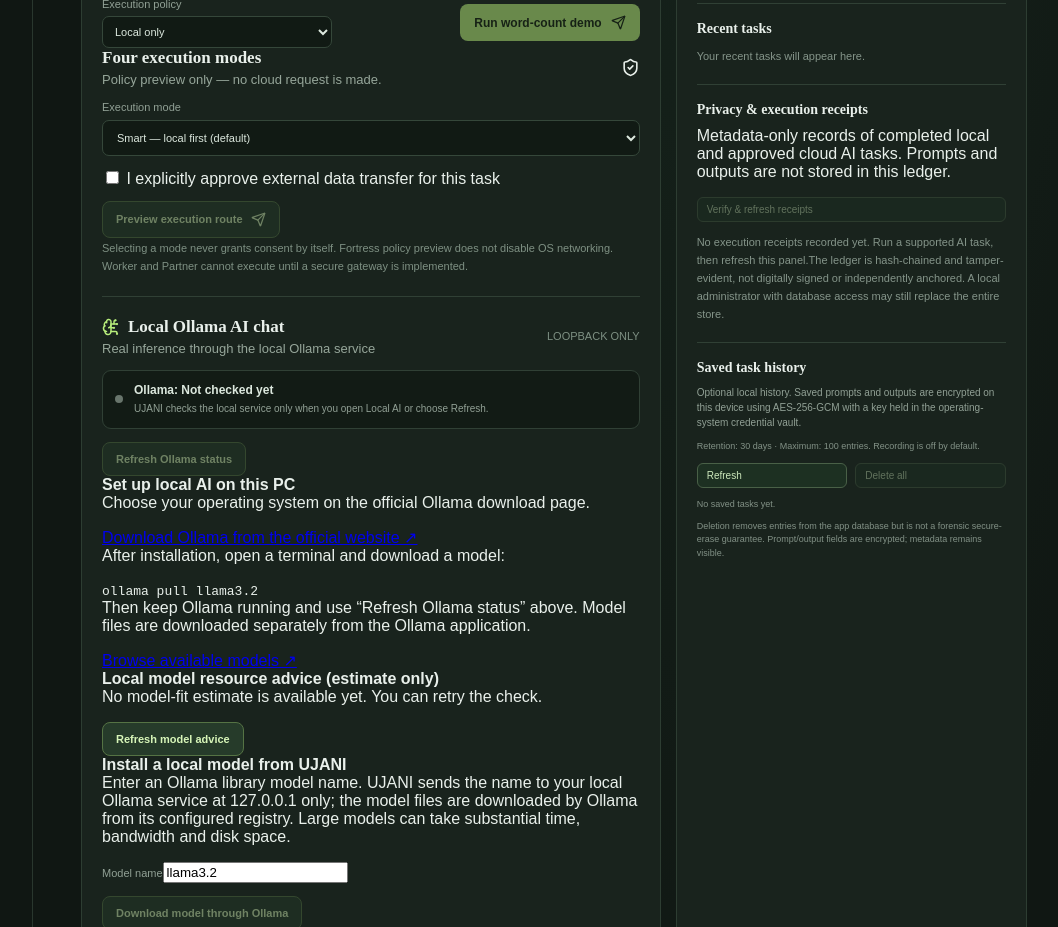
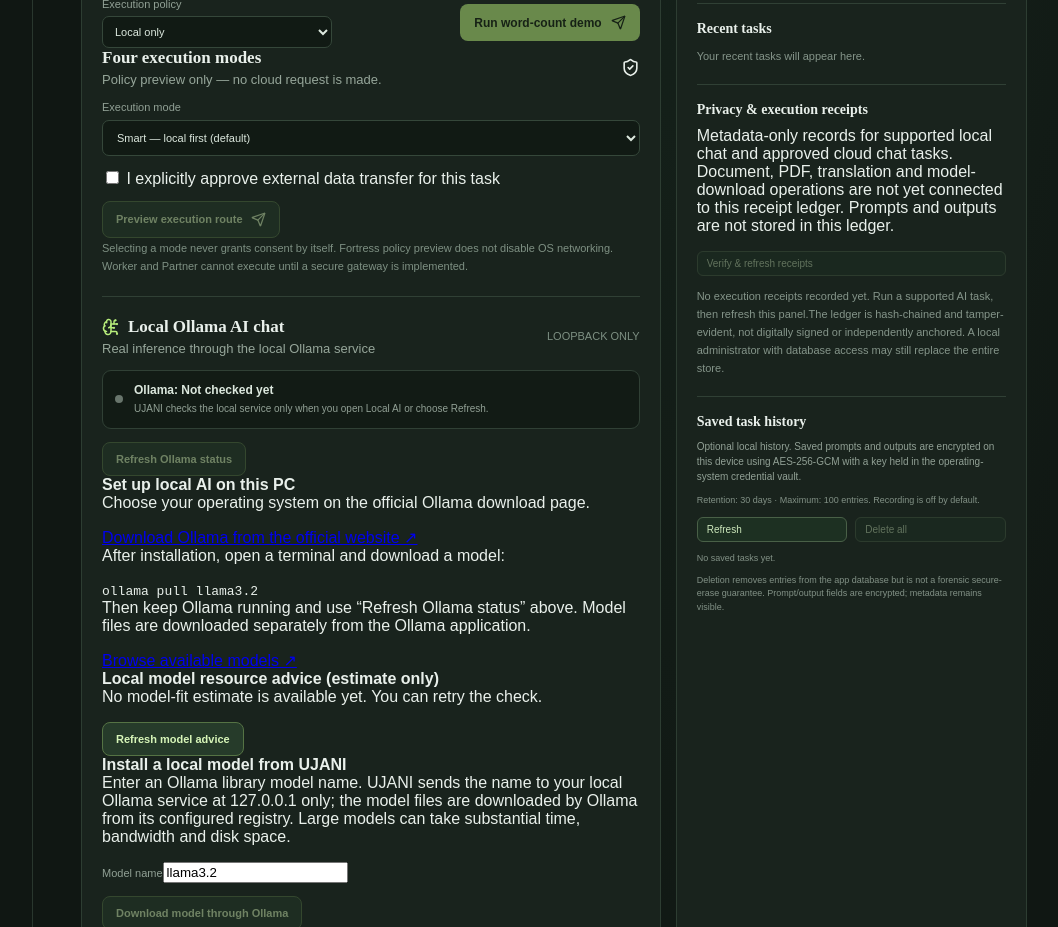
Before and after one commit to asifshadab33/UJANI-PUBLIC-AI-, a React (Vite) app in the folder apps/desktop/: page / in a window 1280 px wide. Shown: the part 2080-3007 px from the top of the page, without its empty margins (205-1263 px from the left). Built offline with nearby package versions, Linux system fonts and the light colour scheme.

Commit message:
docs(ui): clarify which task types currently produce receipts

```diff
--- a/apps/desktop/src/App.tsx
+++ b/apps/desktop/src/App.tsx
@@ -908,7 +908,7 @@ export default function App() {
           <div className="history"><h3>Recent tasks</h3>{history.length ? history.map((item, index) => <button key={index} onClick={() => setRequest(item)}>{item}</button>) : <small>Your recent tasks will appear here.</small>}</div>
           <div className="history receipt-history">
             <h3>Privacy & execution receipts</h3>
-            <p>Metadata-only records of completed local and approved cloud AI tasks. Prompts and outputs are not stored in this ledger.</p>
+            <p>Metadata-only records for supported local chat and approved cloud chat tasks. Document, PDF, translation and model-download operations are not yet connected to this receipt ledger. Prompts and outputs are not stored in this ledger.</p>
             <div className="history-actions">
               <button onClick={refreshExecutionReceipts} disabled={!isTauri() || receiptBusy}>{receiptBusy ? "Verifying…" : "Verify & refresh receipts"}</button>
             </div>
```
